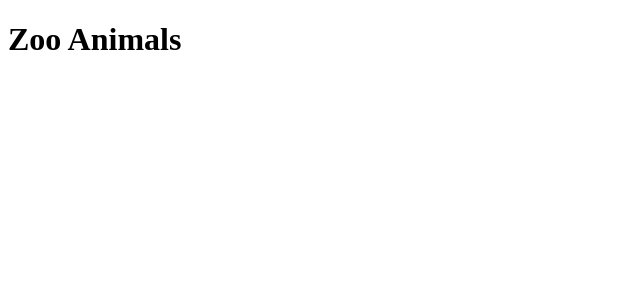
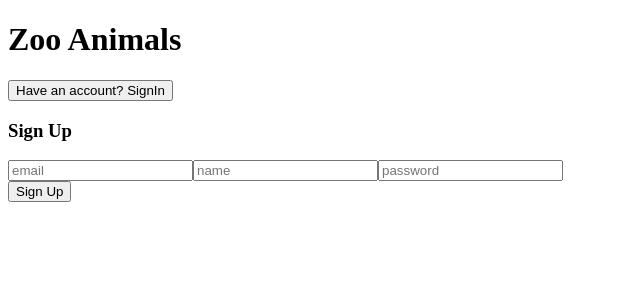
Before and after one commit to A-Team-Zoo/zoo-frontend, a React app: page /auth in a window 1280 px wide. Shown: the top 300 px of the page, without its empty margins (0-640 px from the left). Built offline with nearby package versions, Linux system fonts and the light colour scheme.

Commit message:
added auth jsx

```diff
--- a/src/App.jsx
+++ b/src/App.jsx
@@ -1,12 +1,16 @@
 import { Route, Switch } from 'react-router-dom';
 import AnimalList from './views/AnimalList';
 import AnimalDetail from './views/AnimalDetail';
+import { Auth } from './views/Auth';
 
 export default function App() {
   return (
     <>
       <h1>Zoo Animals</h1>
       <Switch>
+        <Route path="/auth">
+          <Auth />
+        </Route>
         <Route path="/animals/:id">
           <AnimalDetail />
         </Route>
--- /dev/null
+++ b/src/views/Auth.jsx
@@ -0,0 +1,82 @@
+import React, { useState } from 'react';
+import { useHistory } from 'react-router-dom';
+
+export function Auth() {
+  const [signIn, setSignIn] = useState(true);
+  const [email, setEmail] = useState('');
+  const [password, setPassword] = useState('');
+  const [name, setName] = useState('');
+  const history = useHistory();
+  const [error, setError] = useState('');
+
+  const handleSignUp = async (e) => {
+    try {
+      e.preventDefault();
+      const keeper = await signUpKeeper({ email, password, name });
+      history.replace('/animals');
+    } catch (error) {
+      setError(error.message);
+    }
+  };
+
+  const handleClick = () => {
+    setSignIn(!signIn);
+  };
+
+  return (
+    <>
+      {signIn ? (
+        <>
+          <button onClick={handleClick}>Have an account? SignIn</button>
+          <form className="signUp-form" onSubmit={handleSignUp}>
+            <h3>Sign Up</h3>
+            <input
+              id="email"
+              type="email"
+              value={email}
+              placeholder="email"
+              onChange={(e) => setEmail(e.target.value)}
+            ></input>
+            <input
+              id="name"
+              type="name"
+              value={name}
+              placeholder="name"
+              onChange={(e) => setName(e.target.value)}
+            ></input>
+            <input
+              id="password"
+              type="password"
+              value={password}
+              placeholder="password"
+              onChange={(e) => setPassword(e.target.value)}
+            ></input>
+          </form>
+          <button>Sign Up</button>
+        </>
+      ) : (
+        <>
+          <button onClick={handleClick}>New Keeper? Sign Up</button>
+          <form className="signin-form">
+            <h3>Sign Up</h3>
+            <input
+              id="email"
+              type="email"
+              value={email}
+              placeholder="email"
+              onChange={(e) => setEmail(e.target.value)}
+            ></input>
+            <input
+              id="password"
+              type="password"
+              value={password}
+              placeholder="password"
+              onChange={(e) => setPassword(e.target.value)}
+            ></input>
+            <button>Sign In</button>
+          </form>
+        </>
+      )}
+    </>
+  );
+}
```
